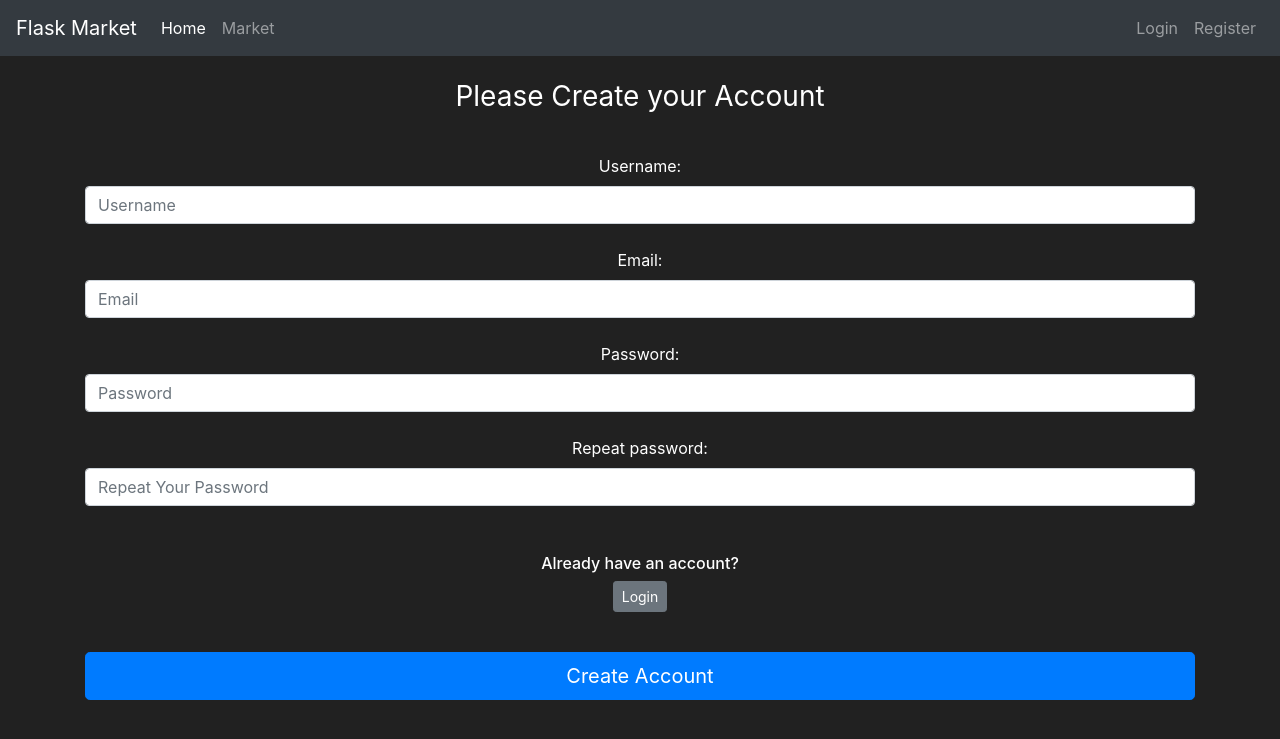
After one commit to allpavel/flask_market, a Flask app: page /register in a window 1280 px wide. The commit adds this page. Shown: the top 739 px of the page. Run offline with Flask 2, Linux system fonts and the light colour scheme; some libraries are stand-ins or nearby versions.

Commit message:
Maintain more functionality

```diff
--- /dev/null
+++ b/market/forms.py
@@ -0,0 +1,29 @@
+from flask_wtf import FlaskForm
+from wtforms import StringField, PasswordField, SubmitField
+from wtforms.validators import Length, EqualTo, Email, DataRequired, ValidationError
+from market.models import User
+
+
+class RegisterForm(FlaskForm):
+
+    def validate_username(self, username_to_check):
+        user = User.query.filter_by(username=username_to_check.data).first()
+        if user:
+            raise ValidationError('Username already exists!')
+
+    def validate_email(self, email_to_check):
+        email = User.query.filter_by(email=email_to_check.data).first()
+        if email:
+            raise ValidationError('This email already exists!')
+
+    username = StringField('Username:', validators=[Length(min=2, max=30), DataRequired()])
+    email = StringField('Email:', validators=[Email(), DataRequired()])
+    password1 = PasswordField('Password:', validators=[Length(min=6), DataRequired()])
+    password2 = PasswordField('Repeat password:', validators=[EqualTo('password1'), DataRequired()])
+    submit = SubmitField('Create Account')
+
+
+class LoginForm(FlaskForm):
+    username = StringField("Username: ", validators=[DataRequired()])
+    password = PasswordField("Password: ", validators=[DataRequired()])
+    submit = SubmitField("Sign in")
--- /dev/null
+++ b/market/routes.py
@@ -0,0 +1,51 @@
+from market import app
+from flask import render_template, redirect, url_for, flash
+from market.models import Item, User
+from market.forms import RegisterForm, LoginForm
+from market import db
+from flask_login import login_user
+
+
+@app.route("/")
+@app.route("/home")
+def home_page():
+    return render_template('home.html')
+
+
+@app.route("/about")
+def about_page():
+    return '<h1>This is a second page</h1>'
+
+
+@app.route("/market")
+def market_page():
+    items = Item.query.all()
+    return render_template('market.html', items=items)
+
+
+@app.route("/register", methods=['GET', 'POST'])
+def register_page():
+    form = RegisterForm()
+    if form.validate_on_submit():
+        created_user = User(username=form.username.data, email=form.email.data, password=form.password1.data)
+        db.session.add(created_user)
+        db.session.commit()
+        return redirect(url_for('market_page'))
+    if form.errors != {}:
+        for err_msg in form.errors.values():
+            flash(f'Error with creating a user: {err_msg}', category='danger')
+    return render_template('register.html', form=form)
+
+
+@app.route("/login", methods=['GET', 'POST'])
+def login_page():
+    form = LoginForm()
+    if form.validate_on_submit():
+        attempted_user = User.query.filter_by(username=form.username.data).first()
+        if attempted_user and attempted_user.check_password_correction(attempted_password=form.password.data):
+            login_user(attempted_user)
+            flash(f'Success! You are login as: {attempted_user.username}', category='success')
+            return redirect(url_for('market_page'))
+        else:
+            flash('Username or password are not match! Please try again!', category='danger')
+    return render_template('login.html', form=form)
--- a/templates/base.html
+++ b/market/templates/base.html
@@ -11,7 +11,7 @@
    </head>
    <body>
     <nav class="navbar navbar-expand-md navbar-dark bg-dark">
-        <a class="navbar-brand" href="#">Flask Market</a>
+        <a class="navbar-brand" href="{{ url_for('home_page') }}">Flask Market</a>
         <button class="navbar-toggler" type="button" data-toggle="collapse" data-target="#navbarNav">
           <span class="navbar-toggler-icon"></span>
         </button>
@@ -24,16 +24,45 @@
                     <a class="nav-link" href="{{ url_for('market_page')}}">Market</a>
                 </li>
             </ul>
+            {% if current_user.is_authenticated %}
             <ul class="navbar-nav">
                 <li class="nav-item">
-                    <a class="nav-link" href="#">Login</a>
+                    <a class="nav-link" style="color:lawngreen; font-weight:bold">
+                        <i class="fas fa-coins"></i>
+                        {{ current_user.pretty_budget }}
+                    </a>
                 </li>
                 <li class="nav-item">
-                    <a class="nav-link" href="#">Register</a>
+                    <a class="nav-link">Welcome, {{ current_user.username }}!</a>
+                </li>
+                <li class="nav-item">
+                    <a class="nav-link" href="#">Log out</a>
                 </li>
             </ul>
+            {% else %}
+                <ul class="navbar-nav">
+                    <li class="nav-item">
+                        <a class="nav-link" href="{{ url_for('login_page') }}">Login</a>
+                    </li>
+                    <li class="nav-item">
+                        <a class="nav-link" href="{{ url_for('register_page') }}">Register</a>
+                    </li>
+                </ul>
+            {% endif %}
         </div>
     </nav>
+    {% with messages = get_flashed_messages(with_categories=true) %}
+        {% if messages %}
+            {% for category, message in messages %}
+                <div class="alert alert-{{ category }} text-center">
+                    <button type='button' class='m1-2 mb-1 close' data-dismiss='alert' aria-label='Close'>
+                        <span aria-hidden='true'>&times;</span>
+                    </button>
+                    {{ message }}
+                </div>
+            {% endfor %}
+        {% endif %}
+    {% endwith %}
     {% block content %}
 
     {% endblock %}
--- a/templates/home.html
+++ b/market/templates/home.html
@@ -7,5 +7,7 @@
     <h1>Home Page</h1>
     <ol>
         <li><a href="/about">Link to about</a></li>
+        <li><a href="/register">Link to Registration Form</a></li>
+        <li><a href="/login">Link to Login</a></li>
     </ol>
 {% endblock %}
--- /dev/null
+++ b/market/templates/register.html
@@ -0,0 +1,38 @@
+{% extends 'base.html' %}
+{% block title %}
+Register Page
+{% endblock %}
+
+{% block content %}
+<body class="text-center">
+    <div class='container'>
+        <form method="POST" class="form-register" style="color:white">
+            {{ form.hidden_tag() }}
+            <br />
+            <h1 class="h3 mb-3 font-weight-normal">
+                Please Create your Account
+            </h1>
+            <br />
+            {{ form.username.label() }}
+            {{ form.username(class="form-control", placeholder="Username") }}
+            <br />
+            {{ form.email.label() }}
+            {{ form.email(class="form-control", placeholder="Email") }}
+            <br />
+            {{ form.password1.label() }}
+            {{ form.password1(class="form-control", placeholder="Password") }}
+            <br />
+            {{ form.password2.label() }}
+            {{ form.password2(class="form-control", placeholder="Repeat Your Password") }}
+            <br />
+            <br />
+            <div class="checkbox mb-3">
+                <h6>Already have an account?</h6>
+                <a class="btn btn-sm btn-secondary" href="{{ url_for('login_page') }}">Login</a>
+            </div>
+            <br />
+            {{ form.submit(class="btn btn-lg btn-block btn-primary") }}
+        </form>
+    </div>
+</body>
+{% endblock %}
--- /dev/null
+++ b/run.py
@@ -0,0 +1,4 @@
+from market import app
+
+if __name__ == '__main__':
+    app.run(debug=True)
```
Also changed, not shown: market.py (deleted, +0 -35 lines), market/__init__.py (added, +14 -0 lines), market/models.py (added, +46 -0 lines), market/templates/login.html (added, +27 -0 lines), market.db (deleted), market/market.db (added), market/templates/market.html (renamed from templates/market.html).
